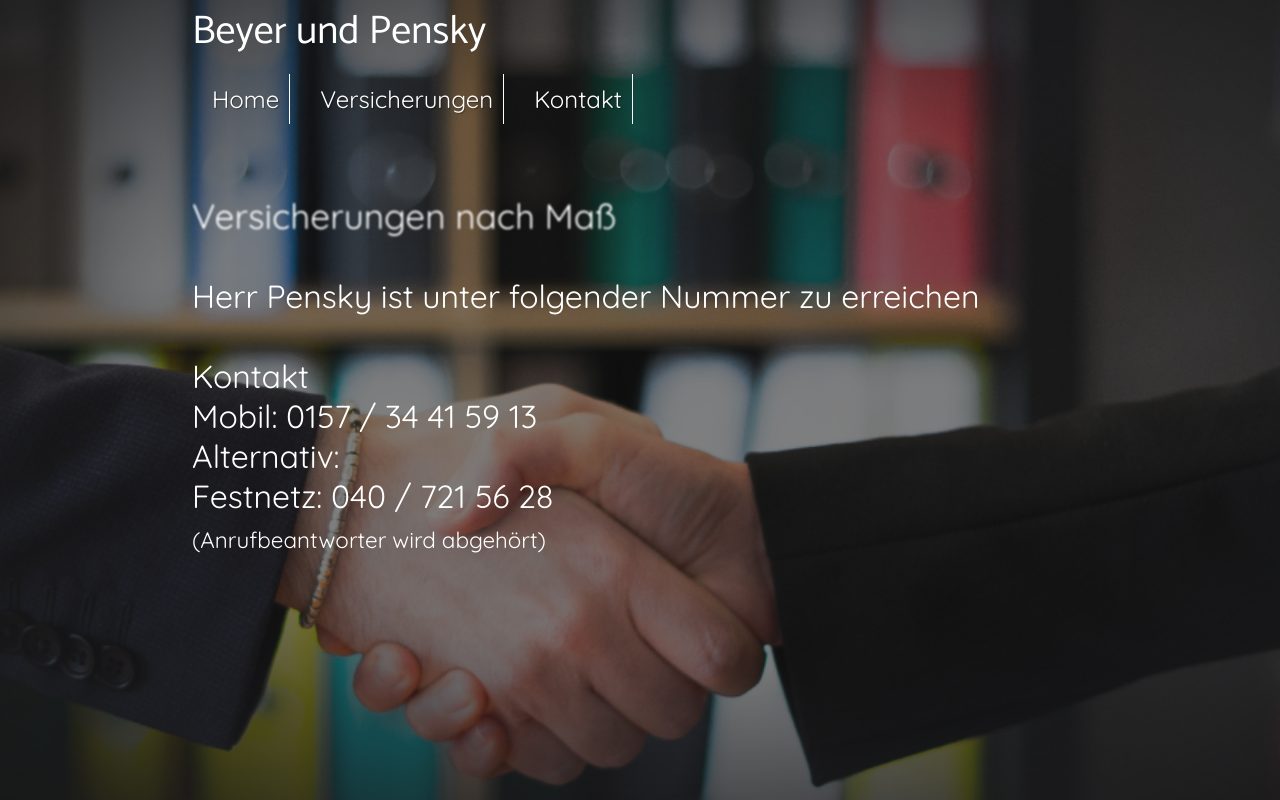
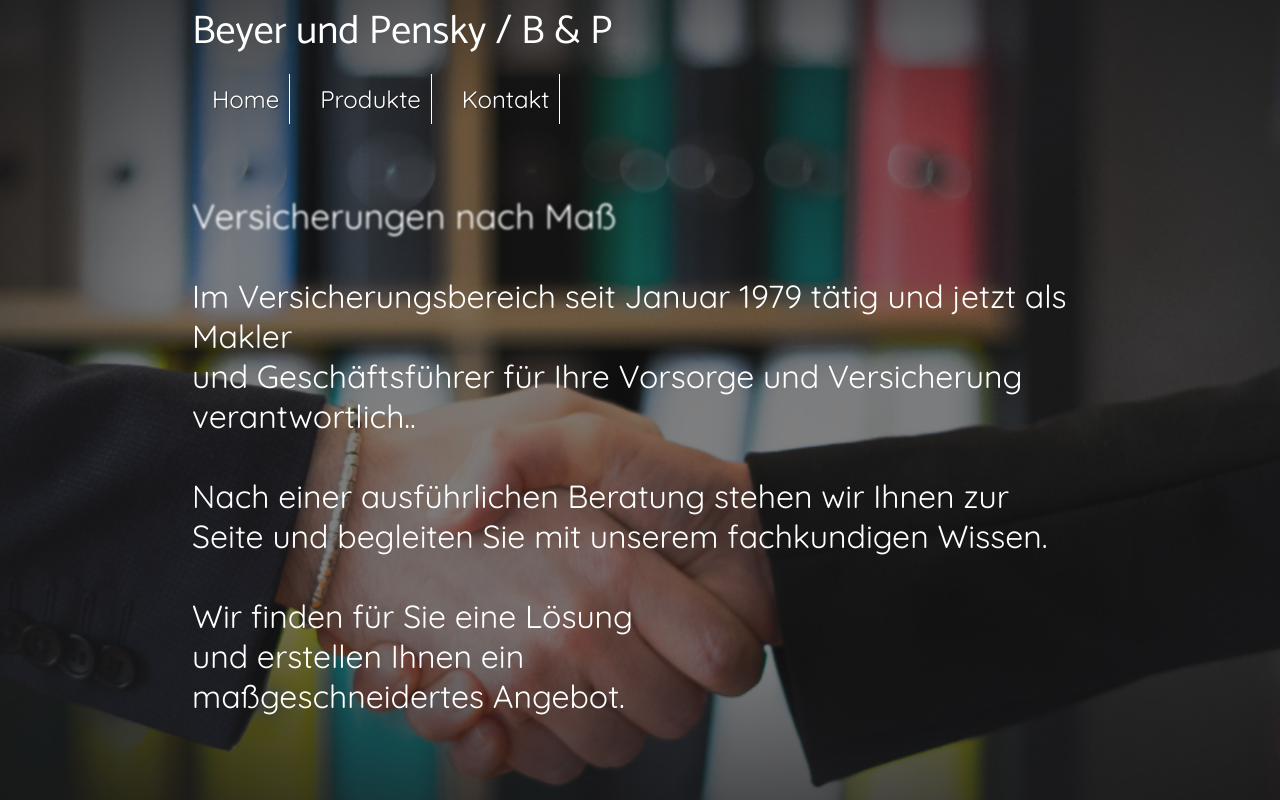
Before and after one commit to jbeyer1984/beyerundpensky, a plain HTML site: page index.html in a window 1280 px wide. Drawn offline with Linux system fonts and the light colour scheme.

Commit message:
new content

```diff
--- a/index.html
+++ b/index.html
@@ -10,12 +10,12 @@
 <div class="back_over"></div>
 <div class="content">
     <header>
-        <div class="flex company">Beyer und Pensky</div>
+        <div class="flex company">Beyer und Pensky / B & P</div>
         <div class="flex navigation_wrapper">
             <nav>
                 <ul>
                     <li><a href="/index.html">Home</a></li>
-                    <li><a href="/insurance.html">Versicherungen</a></li>
+                    <li><a href="/insurance.html">Produkte</a></li>
                     <li><a href="/contact.html">Kontakt</a></li>
                 </ul>
             </nav>
@@ -26,38 +26,20 @@
     <div class="insurance_text">Versicherungen nach Maß</div>
     <div class="spacer"></div>
     <div class="reachable_under">
-        Herr Pensky ist unter folgender Nummer zu erreichen
+        Im Versicherungsbereich seit Januar 1979
+        tätig und jetzt als Makler<br>
+        und Geschäftsführer für Ihre Vorsorge und Versicherung verantwortlich..
         <div class="spacer"></div>
         <br>
-        <div class="contact_data">
-            Kontakt
-            <br>
-            Mobil: 0157 / 34 41 59 13
-        </div>
+        Nach einer ausführlichen Beratung
+        stehen wir Ihnen zur Seite und begleiten Sie
+        mit unserem fachkundigen Wissen.
         <div class="spacer"></div>
-        <div class="contact_data">
-            Alternativ:
-            <br>
-            Festnetz: 040 / 721 56 28
-            <br>
-            <span class="small_data">
-                (Anrufbeantworter wird abgehört)
-            </span>
-        </div>
+        <br>
+        Wir finden für Sie eine Lösung<br>
+        und erstellen Ihnen ein<br>
+        maßgeschneidertes Angebot.
     </div>
-
-<!--    <ul>-->
-<!--        <li><div class="box">one</div></li>-->
-<!--        <li><div class="box">two</div></li>-->
-<!--        <li><div class="box">three three three three</div></li>-->
-<!--    </ul>-->
-    <div class="spacer"></div>
-    <div class="beach_family_wrapper">
-        <div></div>
-<!--        <div class="beach_family"></div>-->
-<!--        <img src="/public/images/beach_family.png">-->
-    </div>
-
 </div>
 </body>
 </html>
--- a/public/css/style.less
+++ b/public/css/style.less
@@ -160,7 +160,7 @@ body {
         filter: blur(1px);
     }
 
-    .reachable_under {
+    .reachable_under, .insurance {
         float: right;
         margin-top: 38px;
         margin-left: 30px;
```
Also changed, not shown: contact.html (+8 -13 lines), insurance.html (+17 -24 lines), public/css/style.css.
